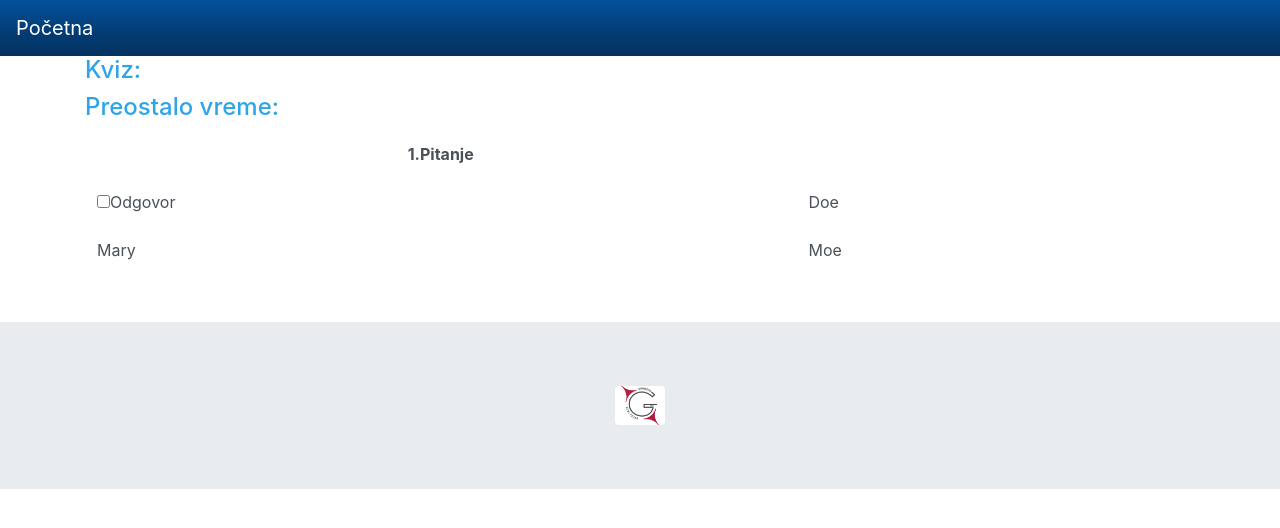
After one commit to BakirCu/Kviz, a Django app: page /start_kviz in a window 1280 px wide. The commit adds this page. Shown: the top 528 px of the page. Run offline with Django 3.2, Linux system fonts and the light colour scheme; some libraries are stand-ins or nearby versions.

Commit message:
Napravi da se sva pitanja i odgovori upisuju u bazu, i poceo da dodajem ostale stranice

```diff
--- a/kvizer/forms.py
+++ b/kvizer/forms.py
@@ -13,5 +13,7 @@ class PitanjeForm(forms.Form):
     Pitanje = forms.CharField(label='Pitanje', max_length=200)
     Tacan_odgovor = forms.CharField(label='Tacan odgovor', max_length=200)
     Netacan_odgovor1 = forms.CharField(label='Netacan odgovor', max_length=200)
-    Netacan_odgovor2 = forms.CharField(label='Netacan odgovor', max_length=200)
-    Netacan_odgovor3 = forms.CharField(label='Netacan odgovor', max_length=200)
+    Netacan_odgovor2 = forms.CharField(
+        label='Netacan odgovor', max_length=200, required=False)
+    Netacan_odgovor3 = forms.CharField(
+        label='Netacan odgovor', max_length=200, required=False)
--- a/kvizer/models.py
+++ b/kvizer/models.py
@@ -56,6 +56,7 @@ class Pitanje(models.Model):
 
 class Odgovor(models.Model):
     id_pitanja = models.ForeignKey(Pitanje, on_delete=models.CASCADE)
+    odgovor = models.TextField(max_length=300)
     tacnost = models.BooleanField()
 
     def __str__(self):
--- a/kvizer/templates/kvizer/base_kviz.html
+++ b/kvizer/templates/kvizer/base_kviz.html
@@ -13,8 +13,6 @@
     <script src="https://ajax.googleapis.com/ajax/libs/jquery/3.4.1/jquery.min.js"></script>
     <script src="https://cdnjs.cloudflare.com/ajax/libs/popper.js/1.14.7/umd/popper.min.js"></script>
     <script src="https://maxcdn.bootstrapcdn.com/bootstrap/4.3.1/js/bootstrap.min.js"></script>
-
-
 </head>
 
 <body>
@@ -26,18 +24,12 @@
         </a>
 
     </nav>
-
-
     <div class="container">
-        <div class="d-flex justify-content-center mt-5">
-            {% block content_kviz %}
-            {% endblock %}
-        </div>
+        {% block content_kviz %}
+        {% endblock %}
     </div>
-    </div>
-
-    <footer class="footer">
-        <div class="jumbotron jumbotron-fluid  ">
+    <footer class="footer mt-5 ">
+        <div class="jumbotron jumbotron-fluid mt-5  ">
             <div class="container text-center">
                 <span class="text-muted">
                     <img style="width:50px;" src="{% static 'kvizer/images/logo.jpg'%}" class="rounded" alt="Logo"
@@ -46,17 +38,7 @@
             </div>
         </div>
     </footer>
-    <!-- Optional JavaScript -->
-    <!-- jQuery first, then Popper.js, then Bootstrap JS -->
-    <script src="https://code.jquery.com/jquery-3.2.1.slim.min.js"
-        integrity="sha384-KJ3o2DKtIkvYIK3UENzmM7KCkRr/rE9/Qpg6aAZGJwFDMVNA/GpGFF93hXpG5KkN"
-        crossorigin="anonymous"></script>
-    <script src="https://cdnjs.cloudflare.com/ajax/libs/popper.js/1.12.9/umd/popper.min.js"
-        integrity="sha384-ApNbgh9B+Y1QKtv3Rn7W3mgPxhU9K/ScQsAP7hUibX39j7fakFPskvXusvfa0b4Q"
-        crossorigin="anonymous"></script>
-    <script src="https://maxcdn.bootstrapcdn.com/bootstrap/4.0.0/js/bootstrap.min.js"
-        integrity="sha384-JZR6Spejh4U02d8jOt6vLEHfe/JQGiRRSQQxSfFWpi1MquVdAyjUar5+76PVCmYl"
-        crossorigin="anonymous"></script>
+
 </body>
 
 </html>
--- a/kvizer/templates/kvizer/create_kviz.html
+++ b/kvizer/templates/kvizer/create_kviz.html
@@ -1,7 +1,7 @@
 {% extends "kvizer/base_kviz.html" %}
 {% block content_kviz %}
 {% load static %}
-
+<div class="d-flex justify-content-center mt-5">
     <form class="form-group" method="post">
         {% csrf_token %}
         <div class="content-section">
@@ -11,6 +11,6 @@
             <button type="submit" class="btn btn-success mt-5 mb-5">Kreiraj kviz i dodaj pitanja</button>
         </div>
     </form>
-
+</div>
 
 {% endblock %}
--- /dev/null
+++ b/kvizer/templates/kvizer/start_kviz.html
@@ -0,0 +1,24 @@
+{% extends "kvizer/base_kviz.html" %}
+{% block content_kviz %}
+{% load static %}
+<h4>Kviz:</h4>
+<h4>Preostalo vreme:</h4>
+<table class="table table-borderless">
+    <thead>
+        <tr>
+            <th class="text-center">1.Pitanje</th>
+        </tr>
+    </thead>
+    <tbody>
+        <tr>
+            <td><input type="checkbox">Odgovor</td>
+            <td>Doe</td>
+        </tr>
+        <tr>
+            <td>Mary</td>
+            <td>Moe</td>
+        </tr>
+    </tbody>
+</table>
+</div>
+{% endblock %}
--- a/kvizer/urls.py
+++ b/kvizer/urls.py
@@ -5,5 +5,6 @@ from . import views
 urlpatterns = [
     path('', views.create_kviz, name='create_kviz'),
     path('answers/<str:id_kviza>/', views.create_answers, name='create_answers'),
-
+    path('home_kviz', views.home_kviz, name='home_kviz'),
+    path('start_kviz', views.start_kviz, name='start_kviz'),
 ]
--- a/kvizer/views.py
+++ b/kvizer/views.py
@@ -1,7 +1,10 @@
 from django.shortcuts import render, redirect
 from .forms import KvizForm, PitanjeForm
 from .models import Pitanje, Odgovor, Kviz
-from django.db.models import Q
+
+
+def home_kviz(request):
+    return render(request, 'kvizer/home_kviz.html')
 
 
 def create_kviz(request):
@@ -21,13 +24,39 @@ def create_answers(request, id_kviza):
         form = PitanjeForm(request.POST)
         if form.is_valid():
             get_pitanje = form.cleaned_data["Pitanje"]
-            iff = Kviz.objects.get(pk=id_kviza)
-            pitanje = Pitanje(id_kviza=iff, pitanje=get_pitanje)
+            get_tacan_odgovor = form.cleaned_data["Tacan_odgovor"]
+            get_netacan_odgovor1 = form.cleaned_data["Netacan_odgovor1"]
+            get_netacan_odgovor2 = form.cleaned_data["Netacan_odgovor2"]
+            get_netacan_odgovor3 = form.cleaned_data["Netacan_odgovor3"]
+
+            id_from_kviz = Kviz.objects.get(pk=id_kviza)
+            pitanje = Pitanje(id_kviza=id_from_kviz, pitanje=get_pitanje)
             pitanje.save()
-            print(pitanje.id)
-
+            id_from_pitanje = Pitanje.objects.get(pk=pitanje.pk)
+            Tacan_odgovor = Odgovor(id_pitanja=id_from_pitanje,
+                                    odgovor=get_tacan_odgovor,
+                                    tacnost=1)
+            Tacan_odgovor.save()
+            Netacan_odgovor1 = Odgovor(id_pitanja=id_from_pitanje,
+                                       odgovor=get_netacan_odgovor1,
+                                       tacnost=0)
+            Netacan_odgovor1.save()
+            if get_netacan_odgovor2:
+                Netacan_odgovor2 = Odgovor(id_pitanja=id_from_pitanje,
+                                           odgovor=get_netacan_odgovor2,
+                                           tacnost=0)
+                Netacan_odgovor2.save()
+            if get_netacan_odgovor3:
+                Netacan_odgovor3 = Odgovor(id_pitanja=id_from_pitanje,
+                                           odgovor=get_netacan_odgovor3,
+                                           tacnost=0)
+                Netacan_odgovor3.save()
             return redirect('create_answers', id_kviza=id_kviza)
     else:
         form = PitanjeForm()
 
     return render(request, 'kvizer/create_answers.html', {'form': form})
+
+
+def start_kviz(request):
+    return render(request, 'kvizer/start_kviz.html')
```
Also changed, not shown: kvizer/templates/kvizer/create_answers.html (+4 -3 lines), kvizer/templates/kvizer/home_kviz.html (added, +17 -0 lines), kvizer/migrations/0006_odgovor_odgovor.py (added). Lines whose indentation alone changed are shown as unchanged.
